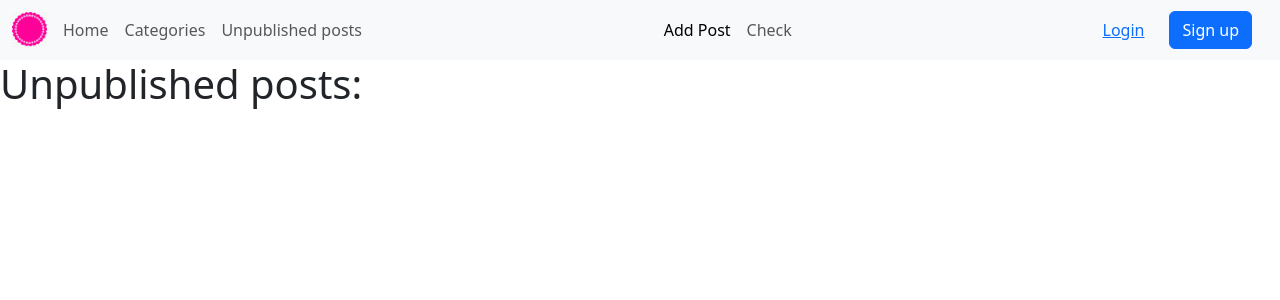
After one commit to andriiBaku/blog_proj, a Django app: page /blog/posts/unpublished/ in a window 1280 px wide. The commit adds this page. Shown: the top 300 px of the page. Run offline with Django 4.2, Linux system fonts and the light colour scheme; data that the repository does not hold is empty.

Commit message:
Created a page for unpublished posts. Created form for change post status.

```diff
--- a/blog/forms.py
+++ b/blog/forms.py
@@ -6,6 +6,12 @@ class PostForm(forms.ModelForm):
         model = Post
         fields = ('title', 'description', 'category', 'post_image', 'post_published',)
 
+class PostStatusUpdateForm(forms.ModelForm):
+
+    class Meta:
+        model = Post
+        fields = ('post_status',)
+
 class CommentForm(forms.ModelForm):
 
     class Meta:
--- a/blog/models.py
+++ b/blog/models.py
@@ -17,7 +17,7 @@ class Post(models.Model):
         ('pd', 'posted'),
     )
 
-    post_status = models.CharField(max_length=2, choices=STATUS_CHOICES, default='i_p')
+    post_status = models.CharField(max_length=2, choices=STATUS_CHOICES, default='pg')
 
     def __str__(self):
         return self.title
--- a/blog/templates/blog/base.html
+++ b/blog/templates/blog/base.html
@@ -8,6 +8,8 @@
     <title>Blog App</title>
     <link href="https://cdn.jsdelivr.net/npm/bootstrap@5.3.0/dist/css/bootstrap.min.css" rel="stylesheet" integrity="sha384-9ndCyUaIbzAi2FUVXJi0CjmCapSmO7SnpJef0486qhLnuZ2cdeRhO02iuK6FUUVM" crossorigin="anonymous">
     <script src="https://cdn.jsdelivr.net/npm/bootstrap@5.3.0/dist/js/bootstrap.bundle.min.js" integrity="sha384-geWF76RCwLtnZ8qwWowPQNguL3RmwHVBC9FhGdlKrxdiJJigb/j/68SIy3Te4Bkz" crossorigin="anonymous"></script>
+    <script src="https://cdn.jsdelivr.net/npm/@popperjs/core@2.11.8/dist/umd/popper.min.js" integrity="sha384-I7E8VVD/ismYTF4hNIPjVp/Zjvgyol6VFvRkX/vR+Vc4jQkC+hVqc2pM8ODewa9r" crossorigin="anonymous"></script>
+<script src="https://cdn.jsdelivr.net/npm/bootstrap@5.3.0/dist/js/bootstrap.min.js" integrity="sha384-fbbOQedDUMZZ5KreZpsbe1LCZPVmfTnH7ois6mU1QK+m14rQ1l2bGBq41eYeM/fS" crossorigin="anonymous"></script>
 </head>
 <body>
 {% load static %}
@@ -47,7 +49,10 @@
           <a class="nav-link" href="#">Home</a>
         </li>
           <li class="nav-item">
-          <a class="nav-link" href="#">About</a>
+          <a class="nav-link" href="{% url 'get_categories' %}">Categories</a>
+        </li>
+          <li class="nav-item">
+          <a class="nav-link" href="{% url 'unpublished_posts' %}">Unpublished posts</a>
         </li>
       </ul>
       <!-- Left links -->
--- /dev/null
+++ b/blog/templates/blog/unpublished_posts.html
@@ -0,0 +1,24 @@
+{% extends 'blog/base.html' %}
+
+{% block content %}
+
+    <h1>Unpublished posts:</h1>
+    <ul class="list-group">
+        {% for post in posts %}
+
+            <li class="list-group-item">
+                <div class="card">
+                    <h5 class="card-header">{{ post.title }}</h5>
+                    <div class="card-body">
+                        <h5 class="card-title">Author: {{ post.get_author_name }}</h5>
+                        <p class="card-text">{{ post.description|truncatechars:100 }}</p>
+                        <a href="{% url 'post_detail' post.pk %}" class="btn btn-primary">Detail</a>
+                        <a href="{% url 'update_post_status' post.pk %}" class="btn btn-primary">Update Post Status</a>
+                    </div>
+                </div>
+            </li>
+
+        {% endfor %}
+    </ul>
+
+{% endblock %}
--- a/blog/urls.py
+++ b/blog/urls.py
@@ -3,8 +3,12 @@ from . import views
 
 urlpatterns = [
     re_path('^$', views.homepage, name='homepage'),
+    re_path('^posts/unpublished/$', views.GetUnpublishedPosts.as_view(), name='unpublished_posts'),
     re_path('^post/(?P<pk>\d+)/$', views.post_detail, name='post_detail'),
     re_path('^post/create/$', views.post_create, name='post_create'),
     re_path('^post/(?P<pk>\d+)/update/$', views.post_update, name='post_update'),
+    re_path('^post/(?P<pk>\d+)/update_status/$', views.UpdatePostStatus.as_view(), name='update_post_status'),
     path('post/<int:post_pk>/comment/create/', views.comment_create, name='comment_create'),
+    re_path('^category/all/$', views.GetCategories.as_view(), name='get_categories'),
+    re_path('^category/(?P<pk>\d+)/posts/$', views.GetPostsByCategory.as_view(), name='posts_by_category')
 ]
--- a/blog/views.py
+++ b/blog/views.py
@@ -1,13 +1,16 @@
 from django.shortcuts import render, get_object_or_404, redirect
-from .models import Post, Author
+from django.urls import reverse_lazy
+from .models import Post, Author, Category
 from django.contrib.auth.models import User
+from django.views.generic import TemplateView, UpdateView
 from .forms import PostForm, CommentForm
 # Create your views here.
 
 
 def homepage(request):
     posts = Post.objects.all()
-    return render(request, 'blog/homepage.html', {'posts': posts})
+    categories = Category.objects.all()
+    return render(request, 'blog/homepage.html', {'posts': posts, 'categories': categories})
 
 def post_detail(request, pk):
     post = Post.objects.get(pk=pk)
@@ -39,6 +42,36 @@ def post_update(request, pk):
         form = PostForm(instance=post)
     return render(request, 'blog/post_form.html', {'form': form})
 
+class UpdatePostStatus(UpdateView):
+    model = Post
+    fields = ['post_status']
+    success_url = reverse_lazy('unpublished_posts')
+
+class GetUnpublishedPosts(TemplateView):
+    template_name = 'blog/unpublished_posts.html'
+
+    def get_context_data(self, **kwargs):
+        context = super().get_context_data()
+        context['posts'] = Post.objects.all().exclude(post_status='pd')
+        return context
+
+class GetCategories(TemplateView):
+    template_name = 'blog/categories.html'
+
+    def get_context_data(self, **kwargs):
+        context = super().get_context_data()
+        context['categories'] = Category.objects.all()
+        return context
+
+class GetPostsByCategory(TemplateView):
+    template_name = 'blog/posts_by_category.html'
+
+    def get_context_data(self, **kwargs):
+        context = super().get_context_data()
+        context['posts'] = Category.objects.get(pk=self.kwargs.get('pk')).post_set.all()
+        context['category_name'] = Category.objects.get(pk=self.kwargs.get('pk')).name
+        return context
+
 def comment_create(request, post_pk):
     if request.method == "POST":
         form = CommentForm(request.POST)
```
Also changed, not shown: blog/templates/blog/categories.html (added, +24 -0 lines), blog/templates/blog/posts_by_category.html (added, +31 -0 lines), blog/migrations/0006_alter_post_post_status.py (added).
